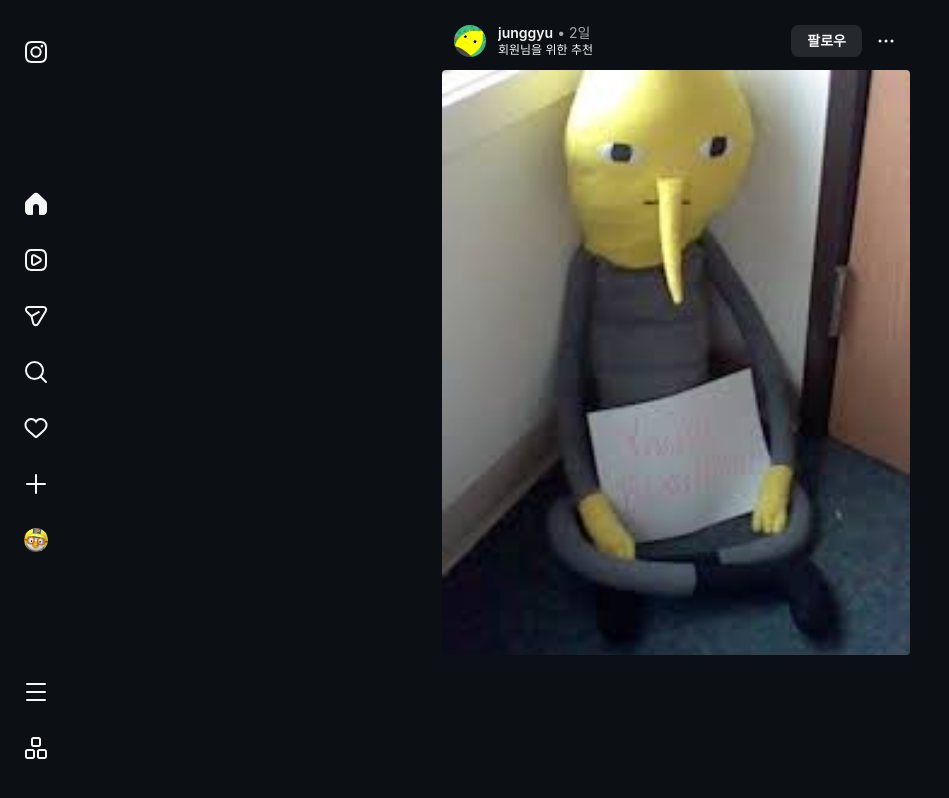
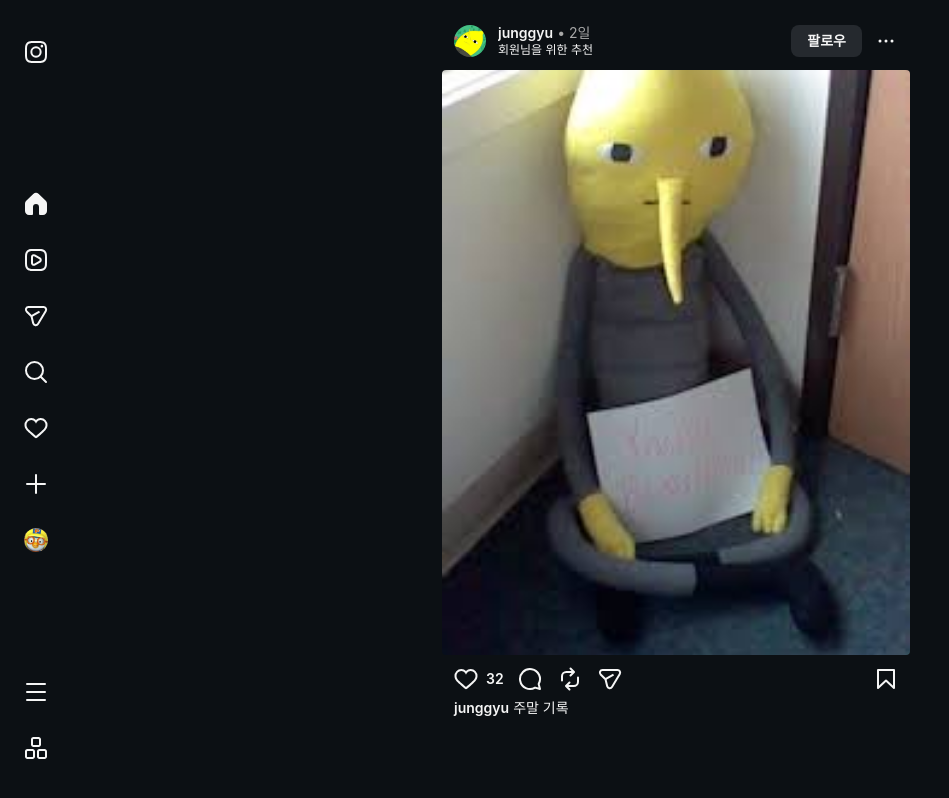
Before and after one commit to Ahyun26/next-instagram-24th, a Next.js app: page / in a window 1280 px wide. Shown: the whole page, without its empty margins (0-949 px from the left). Built offline with nearby package versions, Linux system fonts and the light colour scheme.

Commit message:
[Feat]: 홈 피드 액션 줄 및 본문 추가

```diff
--- a/src/components/feed/FeedPost.tsx
+++ b/src/components/feed/FeedPost.tsx
@@ -1,6 +1,8 @@
 import type { Post } from '@/types/post';
 import type { User } from '@/types/user';
 
+import FeedPostActions from './FeedPostActions';
+import FeedPostCaption from './FeedPostCaption';
 import FeedPostHeader from './FeedPostHeader';
 import FeedPostImage from './FeedPostImage';
 
@@ -9,7 +11,7 @@ interface FeedPostProps {
   author: User;
 }
 
-/** 홈 피드 게시물 카드 하나. (액션, 본문은 다음 작업에서 추가) */
+/** 홈 피드 게시물 카드 하나: 헤더 / 사진 / 액션 줄 / 본문 */
 export default function FeedPost({ post, author }: FeedPostProps) {
   return (
     <article className="pb-4">
@@ -18,6 +20,11 @@ export default function FeedPost({ post, author }: FeedPostProps) {
         src={post.imageUrl}
         alt={`${author.username}님의 게시물 사진`}
       />
+      <FeedPostActions
+        likesCount={post.likesCount}
+        commentsCount={post.comments.length}
+      />
+      <FeedPostCaption username={author.username} content={post.content} />
     </article>
   );
 }
--- /dev/null
+++ b/src/components/feed/FeedPostActions.tsx
@@ -0,0 +1,68 @@
+import type { ReactNode } from 'react';
+
+import {
+  BookmarkIcon,
+  CommentIcon,
+  HeartIcon,
+  MessageIcon,
+  RepostIcon,
+} from '@/components/icons';
+import formatCount from '@/lib/formatCount';
+
+interface FeedPostActionsProps {
+  likesCount: number;
+  commentsCount: number;
+}
+
+function ActionButton({
+  label,
+  children,
+}: {
+  label: string;
+  children: ReactNode;
+}) {
+  return (
+    <button type="button" aria-label={label} className="cursor-pointer p-2">
+      {children}
+    </button>
+  );
+}
+
+function Count({ value }: { value: number }) {
+  return (
+    <span className="mr-1.5 text-sm font-semibold">{formatCount(value)}</span>
+  );
+}
+
+/** 홈 피드 게시물 사진 아래 액션 줄: 좋아요, 댓글, 리포스트, 공유 / 저장 */
+export default function FeedPostActions({
+  likesCount,
+  commentsCount,
+}: FeedPostActionsProps) {
+  return (
+    <section className="flex items-center px-1 pt-1">
+      <div className="flex flex-1 items-center">
+        <ActionButton label="좋아요">
+          <HeartIcon />
+        </ActionButton>
+        {likesCount > 0 && <Count value={likesCount} />}
+
+        <ActionButton label="댓글 달기">
+          <CommentIcon />
+        </ActionButton>
+        {commentsCount > 0 && <Count value={commentsCount} />}
+
+        <ActionButton label="리포스트">
+          <RepostIcon />
+        </ActionButton>
+        <ActionButton label="공유하기">
+          <MessageIcon />
+        </ActionButton>
+      </div>
+
+      <ActionButton label="저장">
+        <BookmarkIcon />
+      </ActionButton>
+    </section>
+  );
+}
--- /dev/null
+++ b/src/components/feed/FeedPostCaption.tsx
@@ -0,0 +1,21 @@
+import Link from 'next/link';
+
+interface FeedPostCaptionProps {
+  username: string;
+  content: string;
+}
+
+/** 홈 피드 게시물 본문: 작성자 이름 + 내용 */
+export default function FeedPostCaption({
+  username,
+  content,
+}: FeedPostCaptionProps) {
+  return (
+    <p className="px-3 text-sm leading-[18px]">
+      <Link href={`/${username}`} className="mr-1 font-semibold">
+        {username}
+      </Link>
+      {content}
+    </p>
+  );
+}
--- /dev/null
+++ b/src/lib/formatCount.ts
@@ -0,0 +1,12 @@
+/**
+ * 숫자를 인스타그램처럼 짧게 바꾼다.
+ * 예: 660 → "660", 1000 → "1천", 1250 → "1.2천", 15000 → "1.5만"
+ */
+export default function formatCount(count: number) {
+  const short = (value: number) => String(Math.floor(value * 10) / 10);
+
+  if (count < 1000) return String(count);
+  if (count < 10000) return `${short(count / 1000)}천`;
+  if (count < 100000000) return `${short(count / 10000)}만`;
+  return `${short(count / 100000000)}억`;
+}
```
